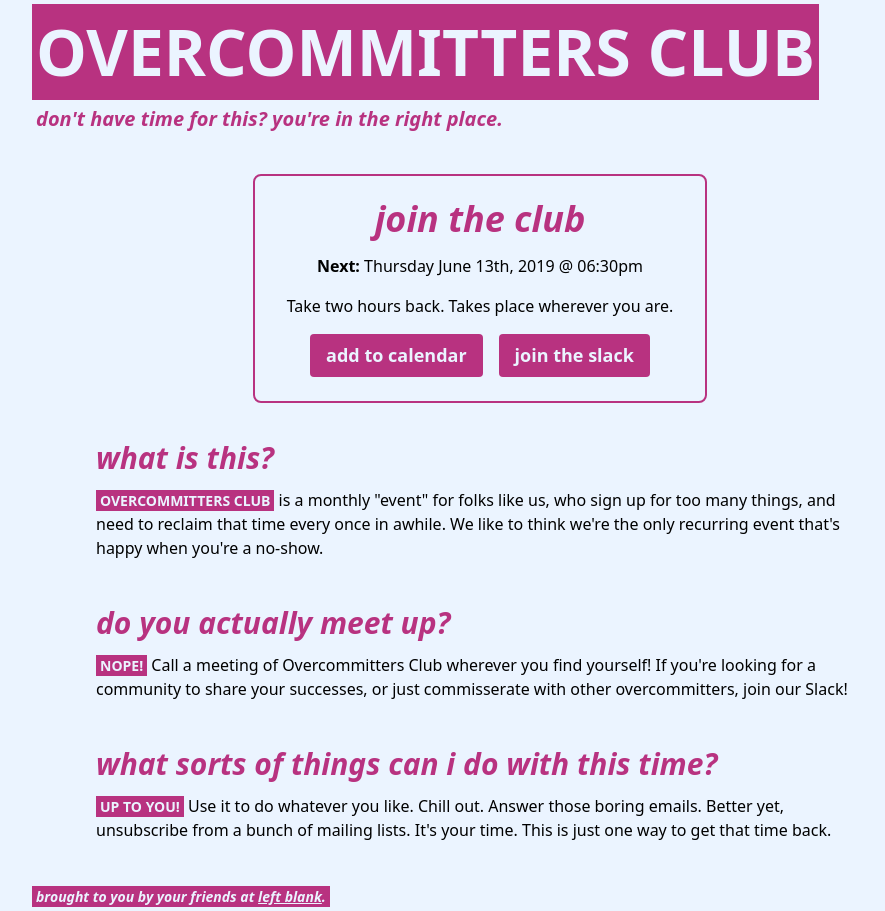
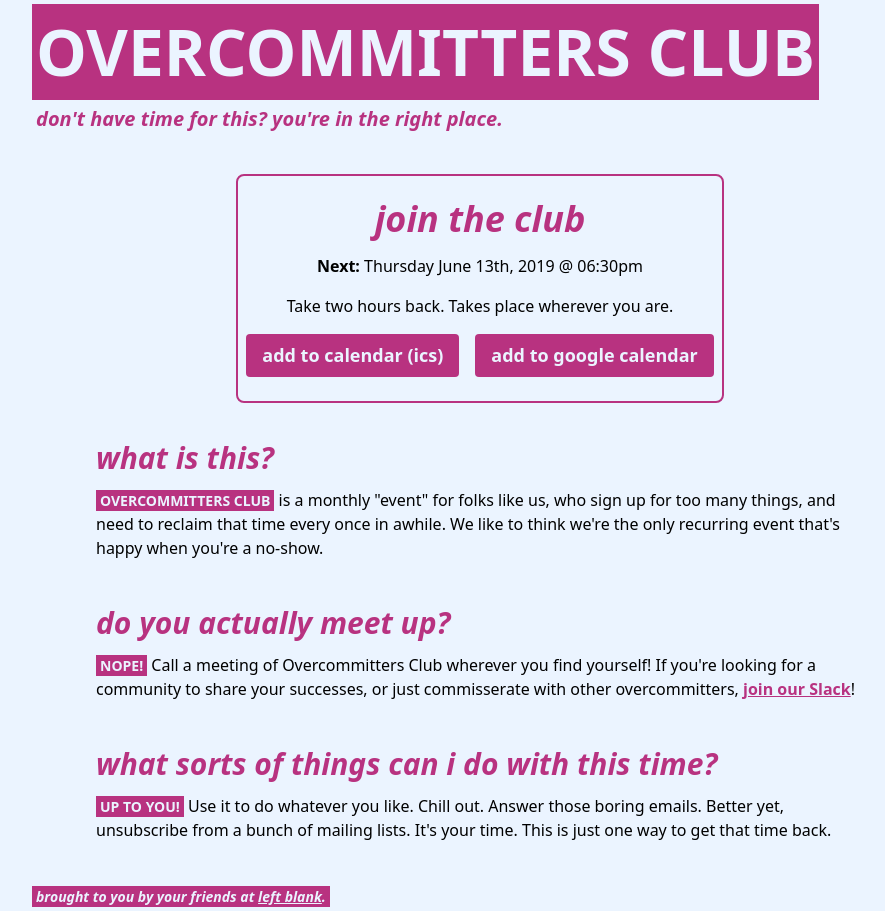
Before and after one commit to brampersandon/overcommitters.club, a Next.js app: page / in a window 1280 px wide. Shown: the whole page, without its empty margins (160-1045 px from the left). Built offline with nearby package versions, Linux system fonts and the light colour scheme.

Commit message:
Add google calendar button

```diff
--- a/package.json
+++ b/package.json
@@ -7,6 +7,7 @@
     "@zeit/next-css": "^1.0.1",
     "@zeit/next-typescript": "^1.1.1",
     "date-fns": "^1.30.1",
+    "moment": "^2.24.0",
     "next": "^8.1.0",
     "react": "^16.8.6",
     "react-dom": "^16.8.6"
--- a/pages/index.tsx
+++ b/pages/index.tsx
@@ -1,4 +1,5 @@
 import React from "react";
+import moment from "moment";
 import {
   format,
   isAfter,
@@ -52,7 +53,15 @@ const Hero = () => (
         </span>{" "}
         Call a meeting of Overcommitters Club wherever you find yourself! If
         you're looking for a community to share your successes, or just
-        commisserate with other overcommitters, join our Slack!
+        commisserate with other overcommitters,{' '}
+        <a
+          className="underline font-bold text-pink-700"
+          href="https://join.slack.com/t/skipconf/shared_invite/enQtNjQ4MzIxMjk2ODk5LTIxZGMyN2RmMjUyNTJkZTQxYTM3ZDcyYmJiZjFkNTY4OTFmMGQ1YzY4MDdlZjlhNDY2MGFlN2FmMjBiZTgzNGE"
+          target="_blank"
+          rel="noopener noreferrer"
+        >
+          join our Slack
+        </a>!
       </p>
     </FAQ>
     <FAQ question="What sorts of things can I do with this time?">
@@ -68,7 +77,7 @@ const Hero = () => (
   </section>
 );
 
-const getDate = () => {
+const nextEventDate = () => {
   const now = new Date();
   const thirteenthOfThisMonth = setMinutes(
     setHours(setDate(new Date(), 13), 18),
@@ -79,8 +88,19 @@ const getDate = () => {
     const thisMonth = getMonth(thirteenthOfThisMonth);
     nextEvent = setMonth(nextEvent, thisMonth + 1);
   }
-  return format(nextEvent, "dddd MMMM Do, YYYY @ hh:mma");
+  return nextEvent
 };
+
+const getFormattedEventDate = () => {
+  return format(nextEventDate(), "dddd MMMM Do, YYYY @ hh:mma");
+};
+
+const nextEventStartTime = "20190713T233000Z";
+const nextEventEndTime =   "20190714T013000Z";
+
+const googleCalendarURL = () => {
+  return `http://www.google.com/calendar/event?action=TEMPLATE&dates=${nextEventStartTime}%2F${nextEventEndTime}&text=Overcommitters%20Club&details=Overcommitters%20Club%20monthly%20event.%20More%20info%3A%20https%3A%2F%2Fovercommitters.club.`
+}
 
 const CTA = () => (
   <Centerer>
@@ -89,19 +109,21 @@ const CTA = () => (
         Join the club
       </h3>
       <p className="text-center py-2 px-8 text-md">
-        <strong>Next:</strong> {getDate()}
+        <strong>Next:</strong> {getFormattedEventDate()}
       </p>
       <p className="py-2 px-8 text-md text-center">
         Take two hours back. Takes place wherever you are.
       </p>
       <div className="text-center">
         <Button
-          label={"Add to calendar"}
+          label={"Add to calendar (ics)"}
           href="/static/overcommitters-club.ics"
         />
         <Button
-          label={"Join the Slack"}
-          href="https://join.slack.com/t/skipconf/shared_invite/enQtNjQ4MzIxMjk2ODk5LTIxZGMyN2RmMjUyNTJkZTQxYTM3ZDcyYmJiZjFkNTY4OTFmMGQ1YzY4MDdlZjlhNDY2MGFlN2FmMjBiZTgzNGE"
+          label={"Add to google calendar"}
+          href={googleCalendarURL()}
+          target="_blank"
+          rel="noopener noreferrer"
         />
       </div>
     </div>
@@ -119,13 +141,17 @@ const FAQ: React.FC<{
   </div>
 );
 
-const Button: React.FC<{ label: React.ReactNode, href: string }> = ({
+const Button: React.FC<{ label: React.ReactNode, href: string, target: string, rel: string }> = ({
   label,
-  href
+  href,
+  target,
+  rel
 }) => (
   <a
     href={href}
     className="px-4 py-2 m-2 bg-pink-700 text-indigo-100 font-bold text-lg rounded lowercase inline-block"
+    target={target}
+    rel={rel}
   >
     {label}
   </a>
```
Also changed, not shown: 2 other files (tests, documents, lock files or other folders).
